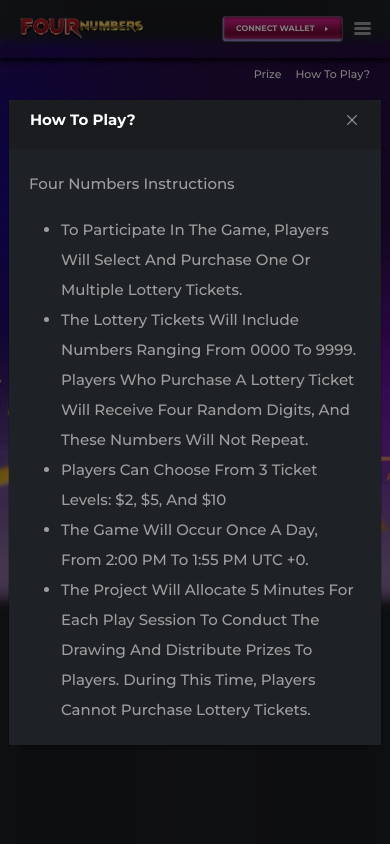
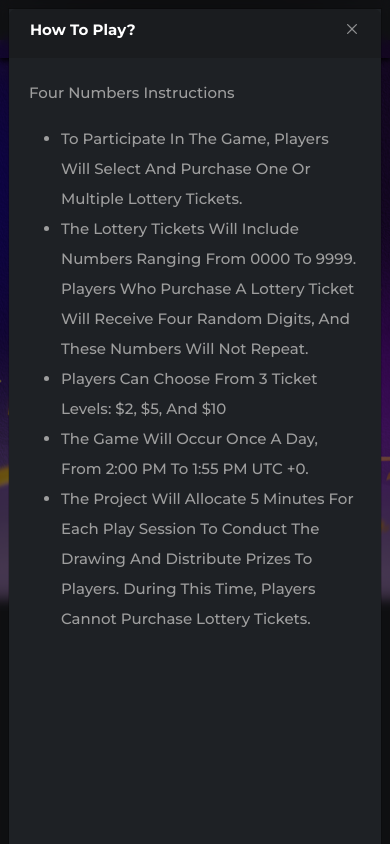
Before and after one commit to thanhdat5/fn-app, a React (Create React App) app: page / in a window 390 px wide. Both pictures are taken after a click on the button "How To Play?". Shown: the top 844 px of the page. Built offline with nearby package versions, Linux system fonts and the light colour scheme; what @adobe/redux-saga-promise would draw is missing.

Commit message:
update animation modal

```diff
--- a/src/App.scss
+++ b/src/App.scss
@@ -64,6 +64,28 @@ body {
 	.modal-content {
 		background-color: #1e2125;
 		border-radius: 0;
+		@media (max-width: 575px) {
+			animation: modal-display 0.5s cubic-bezier(0, 0.2, 0.8, 1) forwards !important;
+
+			@keyframes modal-display {
+				0% {
+					left: 100%;
+				}
+				25% {
+					left: 75%;
+				}
+				50% {
+					left: 50%;
+				}
+				75% {
+					left: 25%;
+				}
+				100% {
+					left: 0;
+				}
+			}
+		}
+
 		.modal-header {
 			padding: 12px 21px 21px;
 			background-color: #1a1c1f;
@@ -159,8 +181,14 @@ body {
 	}
 }
 
-@media(max-width: 767px){
-	.container, .container-fluid, .container-xxl, .container-xl, .container-lg, .container-md, .container-sm{
+@media (max-width: 767px) {
+	.container,
+	.container-fluid,
+	.container-xxl,
+	.container-xl,
+	.container-lg,
+	.container-md,
+	.container-sm {
 		padding-left: 20px;
 		padding-right: 20px;
 	}
--- a/src/components/layout/header/components/menu-mobile/index.scss
+++ b/src/components/layout/header/components/menu-mobile/index.scss
@@ -34,7 +34,7 @@
 			top: 50px !important;
 			// margin-top: 0;
 			transform: none !important;
-			animation: menu-animation 0.4s cubic-bezier(0, 0.2, 0.8, 1) forwards !important;
+			animation: menu-animation 0.5s cubic-bezier(0, 0.2, 0.8, 1) forwards !important;
 
 			@keyframes menu-animation {
 				0% {
@@ -47,16 +47,18 @@
 					right: -10vw;
 				}
 				75% {
-					right: 0;
+					right: -5vw;
 				}
 				100% {
-					right: 4vw;
+					left: 0;
+					right: 0;
 				}
 			}
 		}
 		@media (max-width: 375px) {
 			min-width: 320px;
 		}
+
 		.dropdown-item {
 			display: flex;
 			align-items: center;
--- a/src/components/modals/buy-tickets/index.scss
+++ b/src/components/modals/buy-tickets/index.scss
@@ -10,6 +10,11 @@
 
 			.modal-content {
 				height: 100vh;
+				position: absolute;
+				top: 0;
+				left: 0;
+				right: 0;
+				bottom: 0;
 			}
 		}
 	}
--- a/src/components/modals/how-to-play/index.scss
+++ b/src/components/modals/how-to-play/index.scss
@@ -1,3 +1,15 @@
+.fn-how-to-play {
+	@media (max-width: 575px) {
+		.modal-content {
+			height: 100vh;
+			position: absolute;
+			top: 0;
+			left: 0;
+			right: 0;
+			bottom: 0;
+		}
+	}
+
 	.fn-htp-body {
 		color: #9e9e9e;
 		font-family: Montserrat;
@@ -16,3 +28,4 @@
 			margin-bottom: 0;
 		}
 	}
+}
--- a/src/components/modals/how-to-play/index.tsx
+++ b/src/components/modals/how-to-play/index.tsx
@@ -7,7 +7,7 @@ type Props = {
 }
 const HowToPlayModal = ({ onDismiss }: Props) => {
     const { t } = useTranslation();
-    return <Modal className="fn-modal" size="lg" centered backdrop keyboard={false} show onHide={onDismiss}>
+    return <Modal className="fn-modal fn-how-to-play" size="lg" centered backdrop keyboard={false} show onHide={onDismiss}>
         <Modal.Header closeButton>
             <Modal.Title>{t('how to play?')}</Modal.Title>
         </Modal.Header>
--- a/src/components/modals/language/index.scss
+++ b/src/components/modals/language/index.scss
@@ -1,11 +1,12 @@
 .fn-language-modal {
-	.modal-dialog{
+	.modal-dialog {
 		width: 375px;
 		max-width: 90vw;
 		margin-left: auto;
 		margin-right: auto;
 	}
 	.modal-content {
+		top: 60px;
 		.modal-body {
 			padding: 0 0 15px !important;
 			ul {
@@ -32,7 +33,7 @@
 						&::before {
 							background-color: #9e9e9e;
 						}
-						&::after{
+						&::after {
 							display: block;
 						}
 					}
--- a/src/components/modals/language/index.tsx
+++ b/src/components/modals/language/index.tsx
@@ -19,7 +19,7 @@ const LanguageModal = ({ onDismiss, selectedLang, onChangeLanguage }: Props) =>
         onDismiss();
 	};
 
-    return <Modal className="fn-modal fn-language-modal" centered backdrop keyboard={false} show onHide={onDismiss}>
+    return <Modal className="fn-modal fn-language-modal"  backdrop keyboard={false} show onHide={onDismiss}>
         <Modal.Header closeButton>
             <Modal.Title>{t('Language')}</Modal.Title>
         </Modal.Header>
@@ -28,14 +28,7 @@ const LanguageModal = ({ onDismiss, selectedLang, onChangeLanguage }: Props) =>
                 {LANGUAGES.map(language => (
                     <li onClick={()=> handleSelectLanguage(language.value)} className={`${selectedLang === language.value ? 'active' : ''}`}>{language.label}</li>
                 ))}
-                {/* <li>English</li>
-                <li className="active">Việt Nam</li>
-                <li>한국어</li>
-                <li>日本語</li>
-                <li>Filipino</li>
-                <li>हिन्दी</li>
-                <li>nigeria</li>
-                <li>日本語</li> */}
+
             </ul>
         </Modal.Body>
     </Modal>
--- a/src/pages/homepage/components/banner/index.scss
+++ b/src/pages/homepage/components/banner/index.scss
@@ -86,6 +86,34 @@
 			top: 69%;
 		}
 	}
+	.countdown-mobile {
+		position: absolute;
+		left: 50%;
+		transform: translateX(-50%);
+		top: 60.7%;
+		display: flex;
+		flex-direction: column;
+		gap: 5px;
+
+		label {
+			color: #fff;
+			text-shadow: 0px 1px 5px rgba(0, 0, 0, 0.92);
+			font-family: Montserrat;
+			font-size: 10px;
+			font-weight: 500;
+			text-transform: capitalize;
+		}
+
+		span {
+			color: #fff;
+			text-shadow: 0px 1px 5px rgba(0, 0, 0, 0.92);
+			font-family: Montserrat;
+			font-size: 15px;
+			font-weight: 700;
+			text-transform: lowercase;
+		}
+	}
+
 	&-box {
 		position: absolute;
 		bottom: 0;
@@ -272,37 +300,5 @@
 				}
 			}
 		}
-
-		.countdown-mobile {
-			position: absolute;
-			top: 38vh;
-			left: 36vw;
-			display: flex;
-			flex-direction: column;
-			gap: 5px;
-
-			@media (max-width: 376px) {
-				top: 200%;
-				transform: translateY(270%);
-			}
-
-			label {
-				color: #fff;
-				text-shadow: 0px 1px 5px rgba(0, 0, 0, 0.92);
-				font-family: Montserrat;
-				font-size: 10px;
-				font-weight: 500;
-				text-transform: capitalize;
-			}
-
-			span {
-				color: #fff;
-				text-shadow: 0px 1px 5px rgba(0, 0, 0, 0.92);
-				font-family: Montserrat;
-				font-size: 15px;
-				font-weight: 700;
-				text-transform: lowercase;
-			}
-		}
 	}
 }
--- a/src/pages/homepage/components/banner/index.tsx
+++ b/src/pages/homepage/components/banner/index.tsx
@@ -106,7 +106,12 @@ const Banner = () => {
 							</span>
 						</h1>
 
-						{windowSize < 576 ? (
+
+					</Container>
+				</div>
+
+
+				{windowSize < 576 ? (
 							<div className="countdown-mobile">
 								<label>Next Draw Start in</label>
 								<span>00H:00M:00S</span>
@@ -114,12 +119,6 @@ const Banner = () => {
 						) : (
 							<></>
 						)}
-					</Container>
-				</div>
-
-				{/* {
-					windowSize < 576 ? <Countdown /> : <></>
-				} */}
 
 				<Link
 					to="/"
```
Lines whose indentation alone changed are shown as unchanged.
